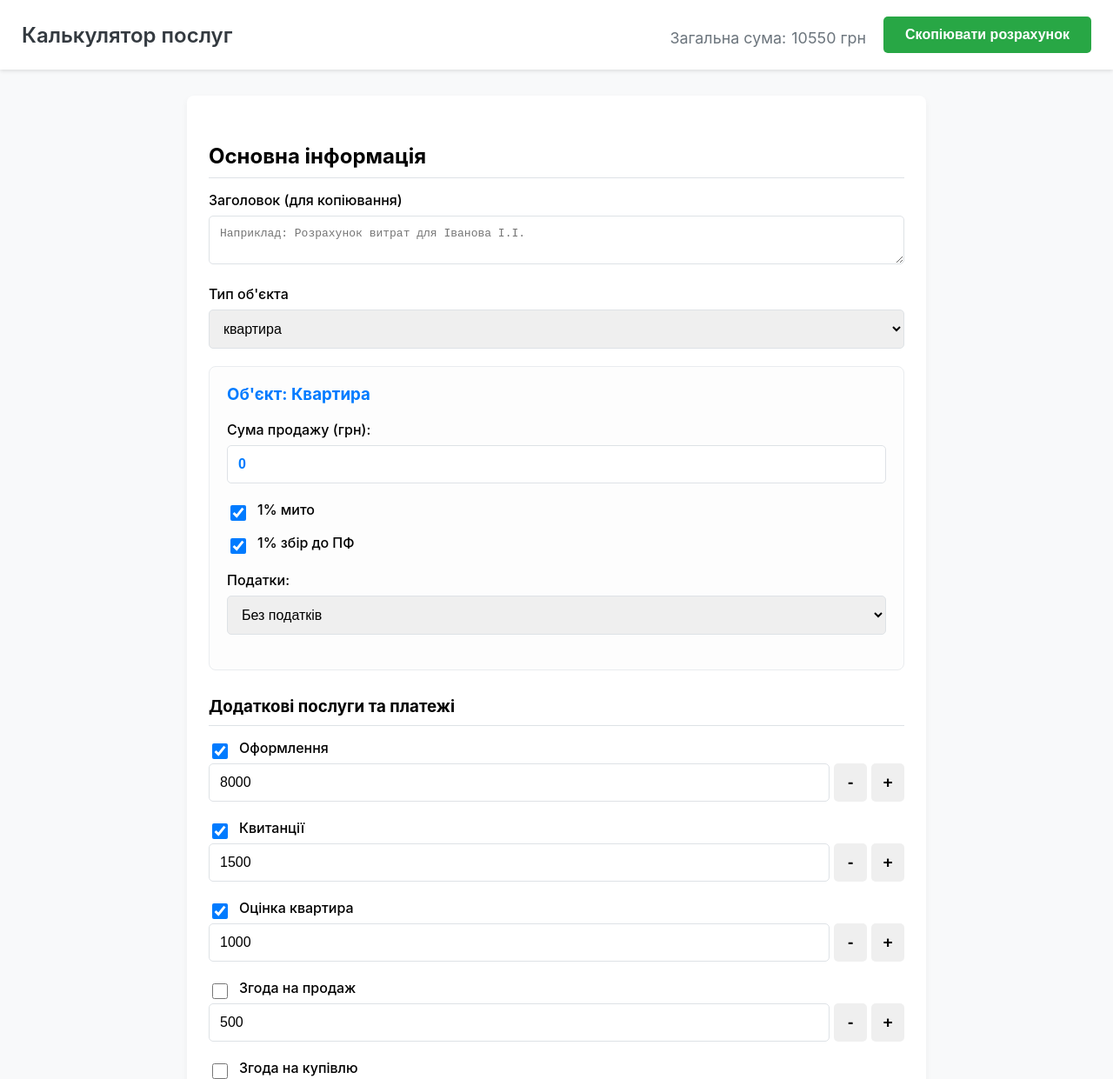
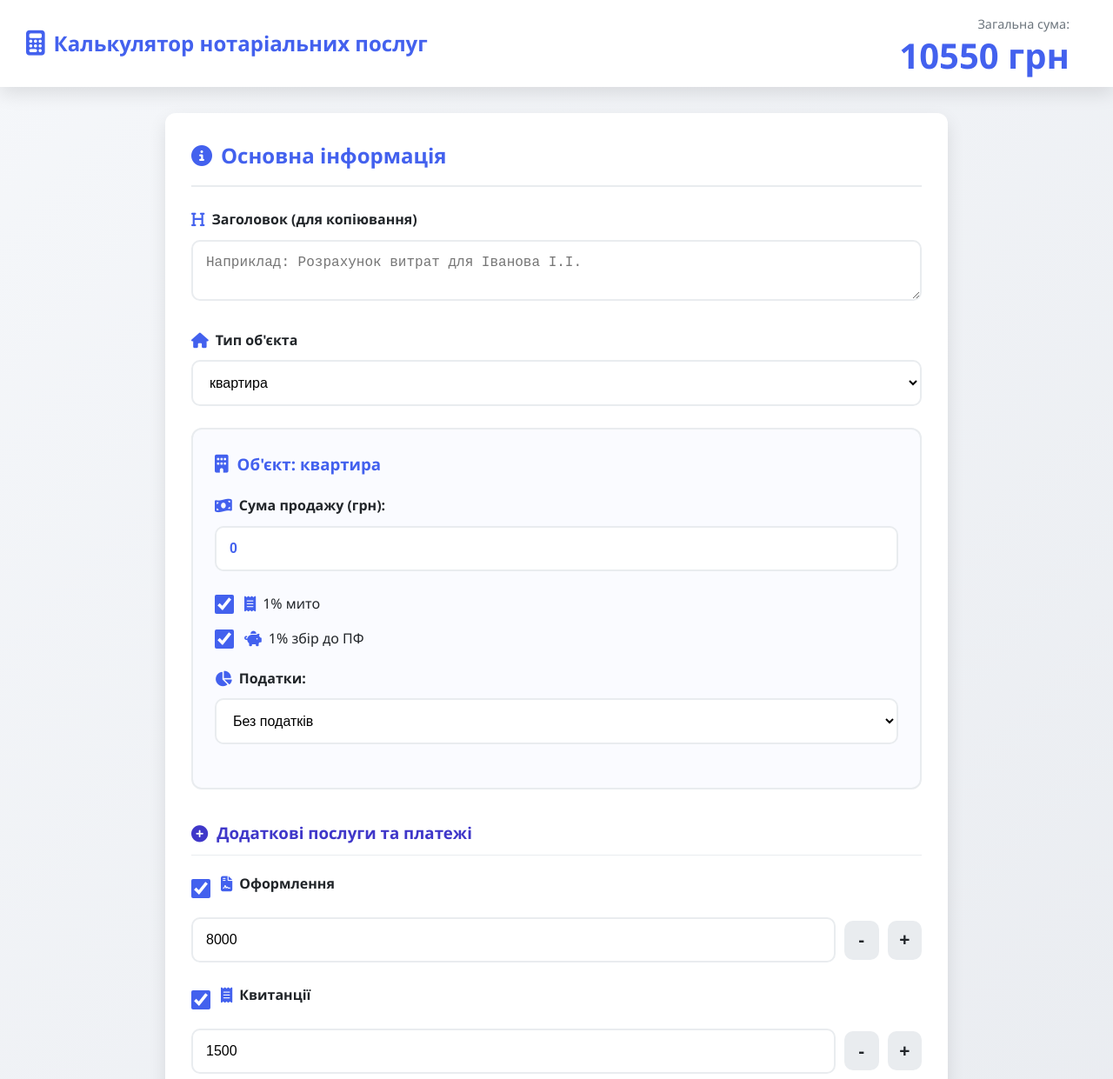
Before and after one commit to yo69myr/calc88, a plain HTML site: page index.html in a window 1280 px wide. Shown: the top 1241 px of the page at 87% size. Drawn offline with Linux system fonts and the light colour scheme.

Commit message:
Update index.html
оновив як хтмл каль приттти 14.09

```diff
--- a/index.html
+++ b/index.html
@@ -4,130 +4,239 @@
     <meta charset="UTF-8">
     <meta name="viewport" content="width=device-width, initial-scale=1.0">
     <title>Калькулятор нотаріальних послуг</title>
+    <link rel="stylesheet" href="https://cdnjs.cloudflare.com/ajax/libs/font-awesome/6.4.0/css/all.min.css">
     <style>
         :root {
-            --primary-color: #007bff;
-            --success-color: #28a745;
-            --light-gray: #f8f9fa;
-            --dark-gray: #343a40;
-            --border-color: #dee2e6;
-            --header-height: 80px;
+            --primary: #4361ee;
+            --primary-light: #4895ef;
+            --secondary: #3f37c9;
+            --success: #4cc9f0;
+            --light: #f8f9fa;
+            --dark: #212529;
+            --gray: #6c757d;
+            --light-gray: #e9ecef;
+            --border-radius: 12px;
+            --box-shadow: 0 8px 20px rgba(0,0,0,0.1);
+            --transition: all 0.3s ease;
+        }
+
+        * {
+            box-sizing: border-box;
+            margin: 0;
+            padding: 0;
         }
 
         body {
-            font-family: -apple-system, BlinkMacSystemFont, "Segoe UI", Roboto, "Helvetica Neue", Arial, sans-serif;
-            background-color: var(--light-gray);
+            font-family: 'Segoe UI', Tahoma, Geneva, Verdana, sans-serif;
+            background: linear-gradient(135deg, #f5f7fa 0%, #e4e7ec 100%);
+            color: var(--dark);
+            line-height: 1.6;
+            padding: 0;
             margin: 0;
-            padding-top: var(--header-height); /* Відступ для фіксованого хедера */
+            min-height: 100vh;
         }
 
         /* --- Верхня панель (хедер) --- */
         .main-header {
-            position: fixed;
+            position: sticky;
             top: 0;
             left: 0;
             width: 100%;
-            height: var(--header-height);
-            background-color: white;
-            box-shadow: 0 2px 4px rgba(0,0,0,0.1);
+            height: 100px;
+            background: white;
+            box-shadow: var(--box-shadow);
             display: flex;
             justify-content: space-between;
             align-items: center;
-            padding: 0 25px;
-            box-sizing: border-box;
+            padding: 0 30px;
             z-index: 1000;
+            transition: var(--transition);
         }
 
         .header-title {
-            font-size: 1.5em;
-            font-weight: 600;
-            color: var(--dark-gray);
+            font-size: 1.5rem;
+            font-weight: 700;
+            color: var(--primary);
+            display: flex;
+            align-items: center;
+            gap: 10px;
+        }
+
+        .header-title i {
+            font-size: 1.8rem;
         }
 
         .header-summary {
             display: flex;
             align-items: center;
-            gap: 20px;
+            gap: 25px;
+            cursor: pointer;
+            padding: 15px 20px;
+            border-radius: var(--border-radius);
+            transition: var(--transition);
+            position: relative;
+        }
+
+        .header-summary:hover {
+            background: rgba(67, 97, 238, 0.05);
+        }
+
+        .header-summary::after {
+            content: "Натисніть, щоб скопіювати розрахунок";
+            position: absolute;
+            bottom: -30px;
+            right: 0;
+            background: var(--dark);
+            color: white;
+            padding: 5px 10px;
+            border-radius: 4px;
+            font-size: 0.75rem;
+            opacity: 0;
+            transition: var(--transition);
+            pointer-events: none;
+            white-space: nowrap;
+        }
+
+        .header-summary:hover::after {
+            opacity: 1;
+            bottom: -25px;
         }
 
         .total-display {
-            font-size: 1.6em;
-            font-weight: bold;
-            color: var(--primary-color);
+            display: flex;
+            flex-direction: column;
+            align-items: flex-end;
         }
 
-        .total-display span {
-            font-size: 0.7em;
-            font-weight: normal;
-            color: #6c757d;
+        .total-display .label {
+            font-size: 0.9rem;
+            color: var(--gray);
+            margin-bottom: 5px;
+        }
+
+        .total-display .amount {
+            font-size: 2.5rem;
+            font-weight: 800;
+            color: var(--primary);
+            line-height: 1;
+            transition: var(--transition);
+        }
+
+        .header-summary:hover .amount {
+            transform: scale(1.05);
         }
 
         /* --- Основний контейнер та форма --- */
         .main-container {
-            max-width: 800px;
+            max-width: 900px;
             margin: 30px auto;
-            padding: 25px;
+            padding: 30px;
             background-color: white;
-            border-radius: 8px;
-            box-shadow: 0 4px 8px rgba(0,0,0,0.05);
+            border-radius: var(--border-radius);
+            box-shadow: var(--box-shadow);
         }
 
-        h2, h3.section-title {
-            margin-top: 30px;
-            margin-bottom: 15px;
-            border-bottom: 1px solid var(--border-color);
+        h2 {
+            color: var(--primary);
+            margin-bottom: 25px;
+            padding-bottom: 15px;
+            border-bottom: 2px solid var(--light-gray);
+            display: flex;
+            align-items: center;
+            gap: 10px;
+        }
+
+        h2 i {
+            font-size: 1.5rem;
+        }
+
+        h3.section-title {
+            margin: 35px 0 20px;
+            color: var(--secondary);
             padding-bottom: 10px;
+            border-bottom: 1px solid var(--light-gray);
+            display: flex;
+            align-items: center;
+            gap: 10px;
+        }
+
+        h3.section-title i {
+            font-size: 1.2rem;
         }
 
         .form-group {
-            margin-bottom: 20px;
+            margin-bottom: 25px;
         }
 
         .form-group label, .checkbox-label {
             display: block;
-            margin-bottom: 8px;
-            font-weight: 500;
+            margin-bottom: 10px;
+            font-weight: 600;
+            color: var(--dark);
+            display: flex;
+            align-items: center;
+            gap: 8px;
+        }
+
+        .form-group label i, .checkbox-label i {
+            color: var(--primary);
+            font-size: 1.1rem;
         }
 
         input[type="number"], input[type="text"], select, textarea {
             width: 100%;
-            padding: 12px;
-            border-radius: 5px;
-            border: 1px solid var(--border-color);
-            box-sizing: border-box;
-            font-size: 1em;
-            transition: border-color 0.2s, box-shadow 0.2s;
+            padding: 15px;
+            border-radius: 10px;
+            border: 2px solid var(--light-gray);
+            background: white;
+            font-size: 1rem;
+            transition: var(--transition);
+            outline: none;
         }
 
         input[type="number"]:focus, input[type="text"]:focus, select:focus, textarea:focus {
-            outline: none;
-            border-color: var(--primary-color);
-            box-shadow: 0 0 0 3px rgba(0, 123, 255, 0.2);
+            border-color: var(--primary);
+            box-shadow: 0 0 0 3px rgba(67, 97, 238, 0.2);
         }
 
         .sale-amount-input {
             font-weight: bold;
-            font-size: 1.2em;
-            color: var(--primary-color);
+            font-size: 1.2rem;
+            color: var(--primary);
+            padding: 16px;
         }
 
         .property-section {
-            border: 1px solid #e9ecef;
-            border-radius: 8px;
-            padding: 20px;
-            margin-bottom: 20px;
-            background-color: #fdfdfd;
+            border: 2px solid var(--light-gray);
+            border-radius: var(--border-radius);
+            padding: 25px;
+            margin-bottom: 25px;
+            background-color: #fafbff;
+            transition: var(--transition);
+        }
+
+        .property-section:hover {
+            border-color: var(--primary-light);
+            box-shadow: 0 5px 15px rgba(0,0,0,0.05);
         }
 
         .property-section h3 {
             margin-top: 0;
-            color: var(--primary-color);
-            text-transform: capitalize;
+            margin-bottom: 20px;
+            color: var(--primary);
+            display: flex;
+            align-items: center;
+            gap: 10px;
+        }
+
+        .property-section h3 i {
+            font-size: 1.3rem;
         }
 
         .input-group {
             display: flex;
-            gap: 5px;
+            gap: 10px;
+            align-items: center;
         }
 
         .custom-name-input {
@@ -135,84 +244,149 @@
             margin-left: 10px;
         }
 
-
         /* --- Чекбокси та кнопки --- */
         .checkbox-group {
             display: flex;
             align-items: center;
+            margin-bottom: 15px;
         }
 
         input[type="checkbox"] {
-            width: 18px;
-            height: 18px;
-            accent-color: var(--primary-color);
+            width: 22px;
+            height: 22px;
+            accent-color: var(--primary);
             flex-shrink: 0;
+            cursor: pointer;
+        }
+
+        .checkbox-label {
+            margin-bottom: 0;
+            margin-left: 12px;
+            cursor: pointer;
+            font-weight: 500;
         }
 
         .btn {
-            padding: 12px 25px;
+            display: inline-flex;
+            align-items: center;
+            justify-content: center;
+            gap: 8px;
+            padding: 14px 28px;
             border: none;
-            border-radius: 5px;
+            border-radius: 10px;
             cursor: pointer;
-            font-size: 1em;
-            font-weight: bold;
-            transition: background-color 0.2s;
+            font-size: 1rem;
+            font-weight: 600;
+            transition: var(--transition);
         }
 
         .btn-success {
-            background-color: var(--success-color);
+            background: linear-gradient(135deg, var(--primary) 0%, var(--secondary) 100%);
             color: white;
+            box-shadow: 0 4px 10px rgba(67, 97, 238, 0.3);
         }
 
         .btn-success:hover {
-            background-color: #218838;
+            transform: translateY(-2px);
+            box-shadow: 0 6px 15px rgba(67, 97, 238, 0.4);
         }
 
         .btn-small {
-            width: 40px;
-            padding: 10px;
-            font-size: 1.2em;
+            width: 45px;
+            height: 45px;
+            padding: 0;
+            font-size: 1.3rem;
+            border-radius: 10px;
+            background: var(--light-gray);
+            color: var(--dark);
         }
 
+        .btn-small:hover {
+            background: var(--primary);
+            color: white;
+            transform: scale(1.05);
+        }
+
+        /* Сповіщення про копіювання */
         #copy-notification {
             position: fixed;
-            bottom: 20px;
+            bottom: 30px;
             left: 50%;
             transform: translateX(-50%);
-            background-color: var(--dark-gray);
+            background: var(--dark);
             color: white;
-            padding: 12px 25px;
-            border-radius: 5px;
-            box-shadow: 0 2px 4px rgba(0,0,0,0.2);
+            padding: 15px 30px;
+            border-radius: 50px;
+            box-shadow: 0 5px 15px rgba(0,0,0,0.2);
+            display: flex;
+            align-items: center;
+            gap: 10px;
             opacity: 0;
-            transition: opacity 0.5s, bottom 0.5s;
+            transition: var(--transition);
             pointer-events: none;
             z-index: 1001;
+        }
+
+        #copy-notification.show {
+            opacity: 1;
+            bottom: 40px;
+        }
+
+        /* Адаптивність */
+        @media (max-width: 768px) {
+            .main-header {
+                flex-direction: column;
+                height: auto;
+                padding: 15px;
+            }
+
+            .header-title {
+                margin-bottom: 15px;
+            }
+
+            .total-display {
+                align-items: center;
+            }
+
+            .total-display .amount {
+                font-size: 2rem;
+            }
+
+            .main-container {
+                padding: 20px;
+                margin: 20px;
+            }
+
+            .input-group {
+                flex-wrap: wrap;
+            }
         }
     </style>
 </head>
 <body>
 
     <header class="main-header">
-        <div class="header-title">Калькулятор послуг</div>
-        <div class="header-summary">
+        <div class="header-title">
+            <i class="fas fa-calculator"></i>
+            Калькулятор нотаріальних послуг
+        </div>
+        <div class="header-summary" id="copy-area">
             <div class="total-display">
-                <span>Загальна сума:</span>
-                <span id="total-rounded">0 грн</span>
+                <div class="label">Загальна сума:</div>
+                <div class="amount" id="total-rounded">0 грн</div>
             </div>
-            <button type="button" id="copy-button" class="btn btn-success">Скопіювати розрахунок</button>
         </div>
     </header>
 
     <main class="main-container">
         <form id="calculator-form">
-            <h2>Основна інформація</h2>
+            <h2><i class="fas fa-info-circle"></i> Основна інформація</h2>
             <div class="form-group">
-                <label for="header-text">Заголовок (для копіювання)</label>
+                <label for="header-text"><i class="fas fa-heading"></i> Заголовок (для копіювання)</label>
                 <textarea id="header-text" placeholder="Наприклад: Розрахунок витрат для Іванова І.І."></textarea>
             </div>
             <div class="form-group">
-                <label for="property-type">Тип об'єкта</label>
+                <label for="property-type"><i class="fas fa-home"></i> Тип об'єкта</label>
                 <select id="property-type">
                     <option>квартира</option>
                     <option>нежитлове приміщення</option>
@@ -230,31 +404,33 @@
 
             <div id="property-fields-container"></div>
 
-            <h3 class="section-title">Додаткові послуги та платежі</h3>
+            <h3 class="section-title"><i class="fas fa-plus-circle"></i> Додаткові послуги та платежі</h3>
             <div id="common-services-container"></div>
         </form>
     </main>
 
-    <div id="copy-notification">Детальний розрахунок скопійовано!</div>
+    <div id="copy-notification">
+        <i class="fas fa-check-circle"></i>
+        Детальний розрахунок скопійовано!
+    </div>
 
 <script>
 document.addEventListener('DOMContentLoaded', () => {
-
     // --- Глобальні змінні та DOM Елементи ---
     const form = document.getElementById('calculator-form');
     const totalRoundedSpan = document.getElementById('total-rounded');
-    const copyButton = document.getElementById('copy-button');
+    const copyArea = document.getElementById('copy-area');
     const copyNotification = document.getElementById('copy-notification');
 
     let debounceTimer;
-    let calculationText = ''; // Змінна для зберігання повного тексту розрахунку
+    let calculationText = '';
 
     // --- Ініціалізація ---
     function init() {
         generateFields();
         updateCalculation();
         form.addEventListener('input', scheduleUpdate);
-        copyButton.addEventListener('click', copyCalculation);
+        copyArea.addEventListener('click', copyCalculation);
         document.getElementById('property-type').addEventListener('change', () => {
             generateFields();
             updateCalculation();
@@ -282,15 +458,22 @@ document.addEventListener('DOMContentLoaded', () => {
             const defaultTax = ["нежитлове приміщення", "гараж", "гараж (або нп)"].includes(prop) ? "5_1.5" : "0";
 
             section.innerHTML = `
-                <h3>Об'єкт: ${prop}</h3>
+                <h3><i class="fas fa-building"></i> Об'єкт: ${prop}</h3>
                 <div class="form-group">
-                    <label for="amount-${propId}">Сума продажу (грн):</label>
+                    <label for="amount-${propId}"><i class="fas fa-money-bill-wave"></i> Сума продажу (грн):</label>
                     <input type="number" id="amount-${propId}" class="sale-amount-input" value="0" min="0">
                 </div>
-                <div class="checkbox-group"><input type="checkbox" id="duty-${propId}" checked><label for="duty-${propId}" class="checkbox-label" style="margin-left: 10px;">1% мито</label></div>
-                ${!prop.toLowerCase().includes('земля') ? `<div class="checkbox-group" style="margin-top: 10px;"><input type="checkbox" id="pension-${propId}" checked><label for="pension-${propId}" class="checkbox-label" style="margin-left: 10px;">1% збір до ПФ</label></div>` : ''}
-                <div class="form-group" style="margin-top: 15px;">
-                    <label for="tax-${propId}">Податки:</label>
+                <div class="checkbox-group">
+                    <input type="checkbox" id="duty-${propId}" checked>
+                    <label for="duty-${propId}" class="checkbox-label"><i class="fas fa-receipt"></i> 1% мито</label>
+                </div>
+                ${!prop.toLowerCase().includes('земля') ? `
+                <div class="checkbox-group">
+                    <input type="checkbox" id="pension-${propId}" checked>
+                    <label for="pension-${propId}" class="checkbox-label"><i class="fas fa-piggy-bank"></i> 1% збір до ПФ</label>
+                </div>` : ''}
+                <div class="form-group" style="margin-top: 20px;">
+                    <label for="tax-${propId}"><i class="fas fa-chart-pie"></i> Податки:</label>
                     <select id="tax-${propId}">
                         <option value="0" ${defaultTax === '0' ? 'selected' : ''}>Без податків</option>
                         <option value="5_1.5" ${defaultTax === '5_1.5' ? 'selected' : ''}>5% ПДФО + 1.5% Військовий збір</option>
@@ -313,26 +496,26 @@ document.addEventListener('DOMContentLoaded', () => {
             "квитанції": 1500, "оцінка": 1000, "витяг ДЗК": 1000, "заява с/г": 700, "згода": 500, "заява про розрахунок": 500, "інший платіж": 500
         };
 
-        let commonHtml = createServiceRow('оформлення', 'Оформлення', defaults.оформлення[propertyType] || defaults.оформлення.default, true, 1000);
-        commonHtml += createServiceRow('квитанції', 'Квитанції', defaults.квитанції, true, 500);
+        let commonHtml = createServiceRow('оформлення', 'Оформлення', defaults.оформлення[propertyType] || defaults.оформлення.default, true, 1000, 'file-contract');
+        commonHtml += createServiceRow('квитанції', 'Квитанції', defaults.квитанції, true, 500, 'receipt');
 
         properties.forEach(prop => {
-            commonHtml += createServiceRow(`оцінка-${prop.replace(/[\s()/]/g, '-')}`, `Оцінка ${prop}`, defaults.оцінка, true, 200);
+            commonHtml += createServiceRow(`оцінка-${prop.replace(/[\s()/]/g, '-')}`, `Оцінка ${prop}`, defaults.оцінка, true, 200, 'search-dollar');
         });
 
         if (propertyType.toLowerCase().includes('земля')) {
-            commonHtml += createServiceRow('витяг-дзк', 'Витяг ДЗК', defaults['витяг ДЗК'], true, 200);
+            commonHtml += createServiceRow('витяг-дзк', 'Витяг ДЗК', defaults['витяг ДЗК'], true, 200, 'file-alt');
         }
         if (propertyType.toLowerCase().includes('земля с/г')) {
-            commonHtml += createServiceRow('заява-сг', 'Заява с/г', defaults['заява с/г'], true, 0);
+            commonHtml += createServiceRow('заява-сг', 'Заява с/г', defaults['заява с/г'], true, 0, 'file-signature');
         }
 
-        commonHtml += createServiceRow('згода-продаж', 'Згода на продаж', defaults.згода, false, 500);
-        commonHtml += createServiceRow('згода-купівлю', 'Згода на купівлю', defaults.згода, false, 500);
-        commonHtml += createServiceRow('заява-розрахунок', 'Заява про повний розрахунок', defaults['заява про розрахунок'], false, 200);
+        commonHtml += createServiceRow('згода-продаж', 'Згода на продаж', defaults.згода, false, 500, 'signature');
+        commonHtml += createServiceRow('згода-купівлю', 'Згода на купівлю', defaults.згода, false, 500, 'signature');
+        commonHtml += createServiceRow('заява-розрахунок', 'Заява про повний розрахунок', defaults['заява про розрахунок'], false, 200, 'calculator');
 
         // --- ДОДАНО БЛОК ДЛЯ ІНШИХ ПЛАТЕЖІВ ---
-        commonHtml += `<h3 class="section-title">Інші платежі</h3>`;
+        commonHtml += `<h3 class="section-title"><i class="fas fa-ellipsis-h"></i> Інші платежі</h3>`;
         for (let i = 1; i <= 5; i++) {
             commonHtml += createCustomPaymentRow(i, defaults['інший платіж']);
         }
@@ -352,16 +535,19 @@ document.addEventListener('DOMContentLoaded', () => {
         });
     }
 
-    function createServiceRow(id, label, value, checked, step) {
+    function createServiceRow(id, label, value, checked, step, icon) {
         return `
             <div class="form-group">
                 <div class="checkbox-group">
                     <input type="checkbox" id="check-${id}" data-type="service" data-target="value-${id}" ${checked ? 'checked' : ''}>
-                    <label for="check-${id}" class="checkbox-label" style="margin-left: 10px;">${label}</label>
+                    <label for="check-${id}" class="checkbox-label"><i class="fas fa-${icon}"></i> ${label}</label>
                 </div>
                 <div class="input-group">
                     <input type="number" id="value-${id}" value="${value}" min="0">
-                    ${step > 0 ? `<button type="button" class="btn btn-small" data-step="${step}">-</button><button type="button" class="btn btn-small" data-step="${step}">+</button>` : ''}
+                    ${step > 0 ? `
+                    <button type="button" class="btn btn-small" data-step="${step}">-</button>
+                    <button type="button" class="btn btn-small" data-step="${step}">+</button>
+                    ` : ''}
                 </div>
             </div>`;
     }
@@ -466,14 +652,12 @@ document.addEventListener('DOMContentLoaded', () => {
     // --- Функція копіювання ---
     function copyCalculation() {
         const finalRoundedTotal = totalRoundedSpan.textContent;
-        const textToCopy = `${calculationText}\n\nзагальна сума: ${finalRoundedTotal}`;
+        const textToCopy = `${calculationText}\n\nЗагальна сума: ${finalRoundedTotal}`;
 
         navigator.clipboard.writeText(textToCopy).then(() => {
-            copyNotification.style.opacity = '1';
-            copyNotification.style.bottom = '20px';
+            copyNotification.classList.add('show');
             setTimeout(() => {
-                copyNotification.style.opacity = '0';
-                copyNotification.style.bottom = '0px';
+                copyNotification.classList.remove('show');
             }, 2000);
         }).catch(err => {
             console.error('Не вдалося скопіювати текст: ', err);
```
